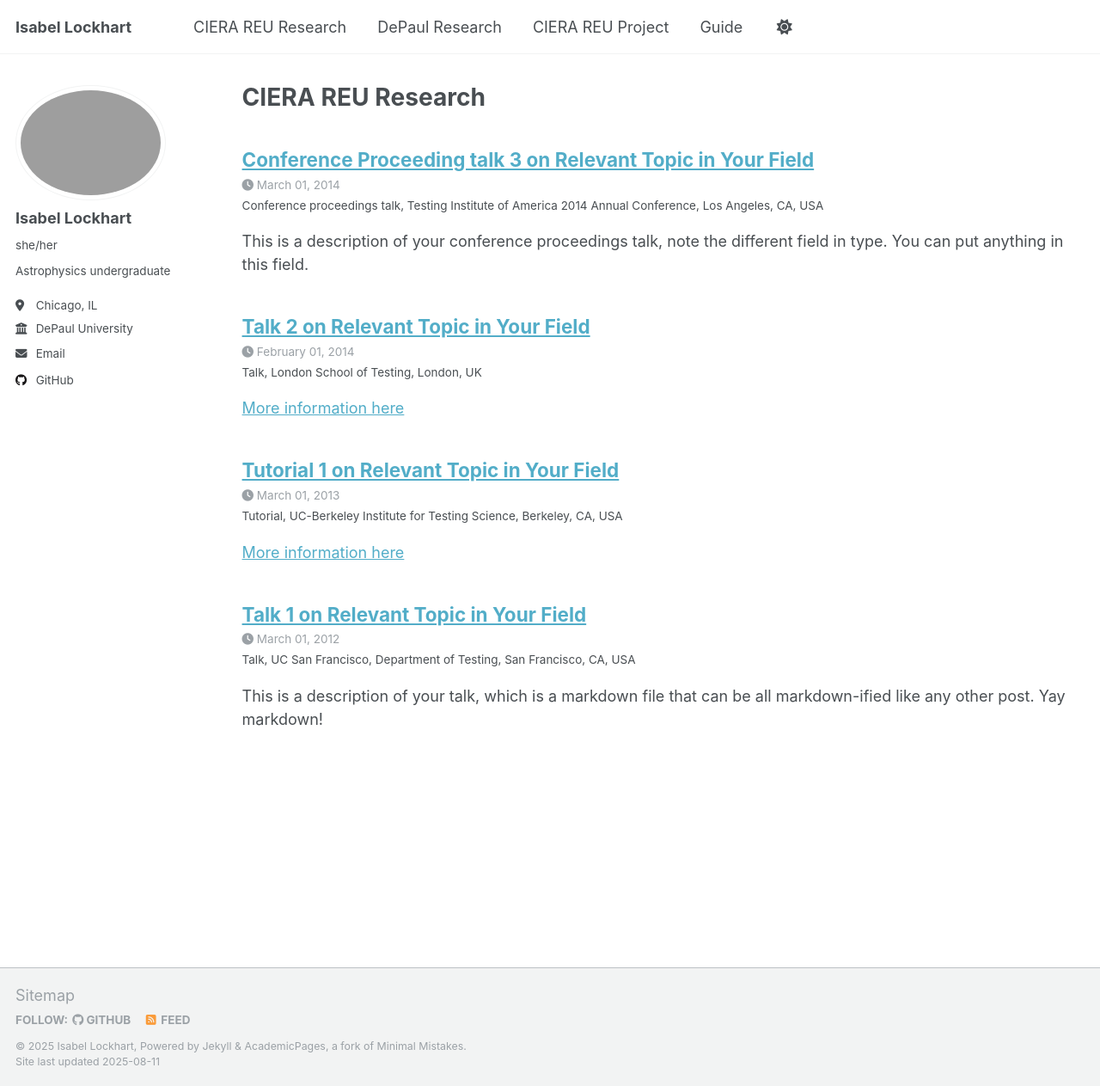
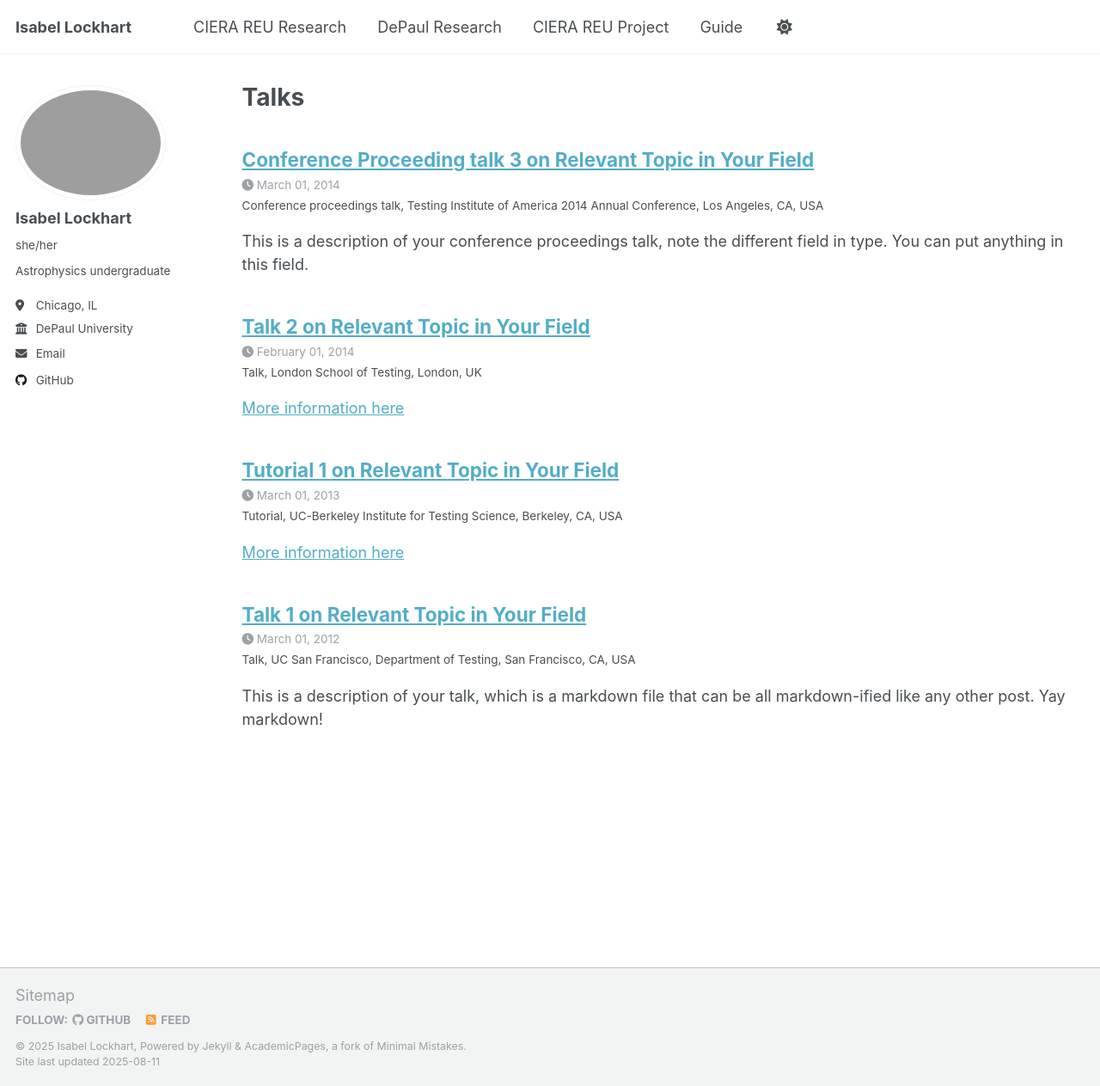
Before and after one commit to Isabel-Lockhart/CIERA, a Jekyll site: the page built from _pages/talks.html, in a window 1280 px wide and 1263 px high. Shown: the whole window at 86% size. Built offline with Jekyll 4.4.1, drawn with Linux system fonts in a browser that asks for light colours; a script that is not in the unit is left out.

Commit message:
Update talks.html
changed bakc to talks

```diff
--- a/_pages/talks.html
+++ b/_pages/talks.html
@@ -1,7 +1,7 @@
 ---
 layout: archive
-title: "CIERA REU Research"
-permalink: /CIERAREU/
+title: "Talks"
+permalink: /talks/
 author_profile: true
 ---
 
```
